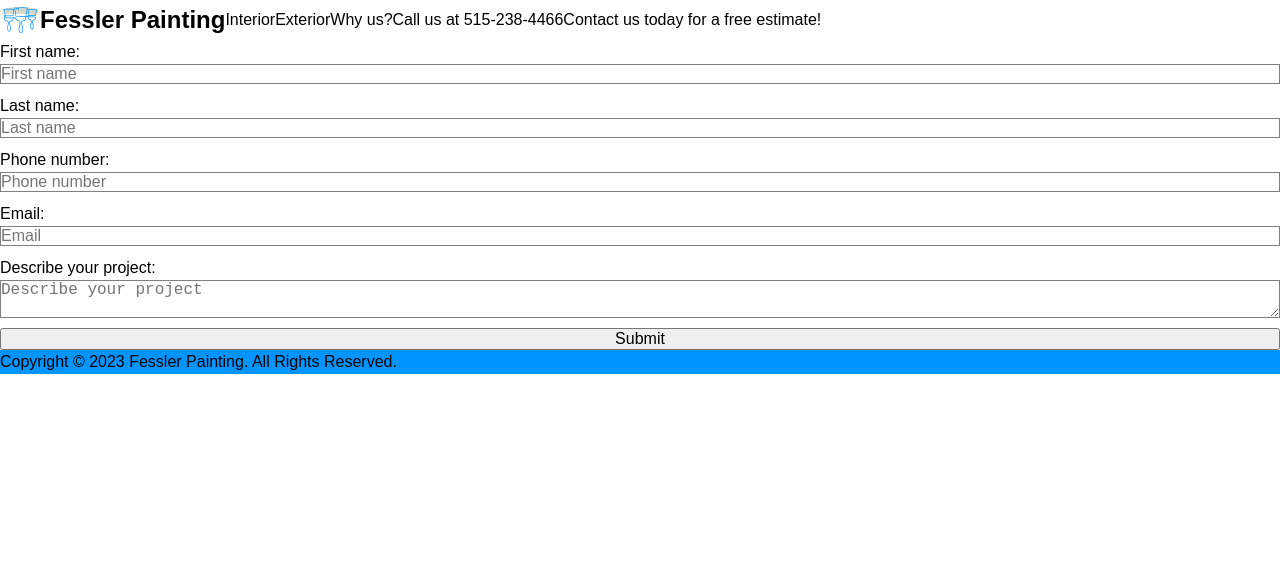
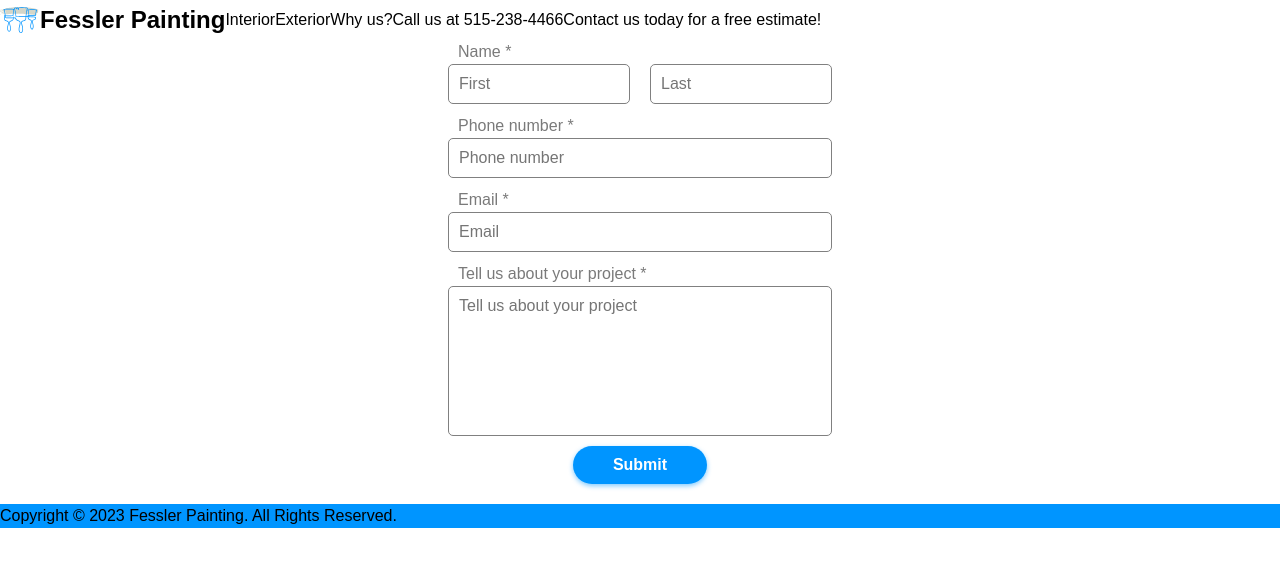
Before and after one commit to Afessler1998/fessler-painting, a Next.js app: page /contact-form in a window 1280 px wide. Shown: the top 566 px of the page. Built offline with nearby package versions, Linux system fonts and the light colour scheme.

Commit message:
did some contact form styling

```diff
--- a/src/pages/contact-form.js
+++ b/src/pages/contact-form.js
@@ -8,6 +8,7 @@ const contactForm = () => {
     const [firstName, setFirstName] = useState('');
     const [statusCode, setStatusCode] = useState(0);
     const [message, setMessage] = useState('');
+    const [loading, setLoading] = useState(false);
 
     const nameRegex = /^[a-zA-Z]+$/;
     const phoneRegex = /^(1\s?)?(\d{3}|\(\d{3}\))[\s\-]?\d{3}[\s\-]?\d{4}$/;
@@ -16,23 +17,29 @@ const contactForm = () => {
     const handleSubmit = async (event) => {
         event.preventDefault();
 
+        setLoading(true);
+
         if (!nameRegex.test(event.target.firstName.value) || !nameRegex.test(event.target.lastName.value)) {
             alert('Please enter a valid name');
+            setLoading(false);
             return;
         }
 
         if (!phoneRegex.test(event.target.phoneNumber.value)) {
             alert('Please enter a valid phone number');
+            setLoading(false);
             return;
         }
 
         if (!emailRegex.test(event.target.email.value)) {
             alert('Please enter a valid email');
+            setLoading(false);
             return;
         }
 
         if (!event.target.message.value) {
             alert('Please add a description of your project');
+            setLoading(false);
             return;
         }
 
@@ -60,14 +67,14 @@ const contactForm = () => {
         const responseData = await response.json();
 
         if (response.ok) {
-            if (statusCode !== 0) {
-                setStatusCode(0);
-                setMessage("");
-            }
+            setStatusCode(response.status);
+            setMessage("");
             setFirstName(data.firstName);
+            setLoading(false);
         } else {
             setStatusCode(response.status);
             setMessage(responseData.data);
+            setLoading(false);
         }
     }
 
@@ -75,26 +82,28 @@ const contactForm = () => {
         <>
             <Header />
             <form onSubmit={handleSubmit} className={styles.formContainer}>
-                <label htmlFor="firstName" className={styles.label}>First name:</label>
-                <input id="firstName" name="firstName" type="text" className={styles.input} placeholder="First name" />
+                <label htmlFor="firstName" className={styles.label}>Name *</label>
+                <label htmlFor="lastName" className={styles.label} />
+                <div className={styles.nameContainer}>
+                    <input id="firstName" name="firstName" type="text" className={styles.input} placeholder="First" />
+                    <input id="lastName" name="lastName" type="text" className={styles.input} placeholder="Last" />
+                </div>
 
-                <label htmlFor="lastName" className={styles.label}>Last name:</label>
-                <input id="lastName" name="lastName" type="text" className={styles.input} placeholder="Last name" />
-
-                <label htmlFor="phoneNumber" className={styles.label}>Phone number:</label>
+                <label htmlFor="phoneNumber" className={styles.label}>Phone number *</label>
                 <input id="phoneNumber" name="phoneNumber" type="text" className={styles.input} placeholder="Phone number" />
 
-                <label htmlFor="email" className={styles.label}>Email:</label>
+                <label htmlFor="email" className={styles.label}>Email *</label>
                 <input id="email" name="email" type="text" className={styles.input} placeholder="Email" />
 
-                <label htmlFor="message" className={styles.label}>Describe your project:</label>
-                <textarea id="message" name="message" type="text" className={styles.input} placeholder="Describe your project" />
+                <label htmlFor="message" className={styles.label}>Tell us about your project *</label>
+                <textarea id="message" name="message" type="text" className={styles.textbox} placeholder="Tell us about your project" />
 
-                <button type="submit" className={styles.submitBtn}>Submit</button>
+                {!loading && statusCode != 200 && <button type="submit" className={styles.submitBtn}>Submit</button>}
+                {loading && <div className={styles.loadingSpinner} />}
+                {statusCode === 400 && <p className={styles.errorMsg}>{message}</p>}
+                {statusCode === 500 && <p className={styles.errorMsg}>Something went wrong, please try again later</p>}
+                {firstName && <p className={styles.successMsg}>Your contact info has been received, thank you for reaching out {firstName}!</p>}
             </form>
-            {statusCode === 400 && <p className={styles.errorMsg}>{message}</p>}
-            {statusCode === 500 && <p className={styles.errorMsg}>Something went wrong, please try again later</p>}
-            {firstName && <p className={styles.successMsg}>Your contact info has been received, thank you for reaching out {firstName}!</p>}
             <Footer />
         </>
     );
--- a/src/styles/contact-form.module.css
+++ b/src/styles/contact-form.module.css
@@ -3,19 +3,97 @@
     flex-direction: column;
     font-family: var(--font-family-primary);
     font-size: var(--font-size-medium);
+    width: 30%;
+    margin: 0 auto;
+}
+
+@media screen and (max-width: 768px) {
+    .formContainer {
+        width: 60%;
+    }
+}
+
+@media screen and (max-width: 480px) {
+    .formContainer {
+        width: 90%;
+    }
+}
+
+.nameContainer {
+    display: flex;
+    flex-direction: row;
+    justify-content: space-between;
+    gap: 2rem;
 }
 
 .label {
-
+    color: var(--color-neutral-400);
+    margin-left: 1rem;
 }
 
 .input {
     border: 1px solid gray;
+    padding: 1rem;
     margin-bottom: 1rem;
+    font-family: var(--font-family-secondary);
+    height: 4rem;
+    border-radius: 5px;
+    width: 100%;
+}
+
+.textbox {
+    border: 1px solid gray;
+    padding: 1rem;
+    margin-bottom: 1rem;
+    font-family: var(--font-family-secondary);
+    height: 15rem;
+    border-radius: 5px;
+    resize: none;
+}
+
+.input:focus, .textbox:focus {
+    outline-color: var(--color-accent-500);
+}
+
+.loadingSpinner {
+    border: 0.5rem solid #f3f3f3;
+    border-top: 0.5rem solid var(--color-accent-500);
+    border-radius: 50%;
+    width: 3rem;
+    height: 3rem;
+    animation: spin 1.5s linear infinite;
+}
+
+@keyframes spin {
+    0% { transform: rotate(0deg); }
+    100% { transform: rotate(360deg); }
 }
 
 .submitBtn {
+    border-radius: 25px;
+    min-width: 35%;
+    align-self: center;
+    padding: 1rem;
+    margin-bottom: 2rem;
+    font-family: var(--font-family-secondary);
+    font-weight: var(--font-weight-bold);
+    color: #fff;
+    background-color: var(--color-accent-500);
+    border: 0;
+    box-shadow: var(--color-accent-900) 0px 2px 5px;
+    transition-duration: 0.3s;
+}
 
+.submitBtn:hover {
+    transition-duration: 0.3s;
+    transform: translate(0px, -2px);
+    box-shadow: var(--color-accent-900) 0px 4px 5px;
+}
+
+.submitBtn:active {
+    transition-duration: 0.15s;
+    transform: translate(0px, 0px);
+    box-shadow: var(--color-accent-900) 0px 2px 5px;
 }
 
 .successMsg {
--- a/src/styles/globals.css
+++ b/src/styles/globals.css
@@ -1,8 +1,10 @@
 :root {
     --color-neutral-800: #343432;
+    --color-neutral-400: #7a7a7a;
     --color-neutral-200: #d4d6c9;
 
-    --color-accent-500: #0094ff;
+    --color-accent-500: #0095ff;
+    --color-accent-900: #0095ff7e;
 
     --font-family-primary: 'Raleway', sans-serif;
     --font-family-secondary: 'Raleway', sans-serif;
```
